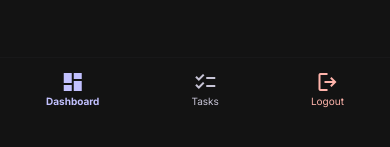
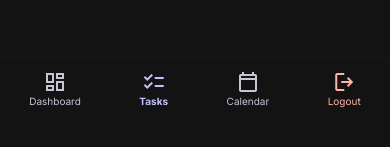
Before and after one commit to Vaibhav-Singh2/task-manager-assessment, a React (Vite) app in the folder apps/web/: page /tasks in a window 390 px wide. Shown: the part 723-870 px from the top of the page. Built offline with nearby package versions, Linux system fonts and the light colour scheme; no server answers; sample sign-in values are in the browser's storage.

Commit message:
feat: implement active state highlighting for sidebar and mobile navigation using NavLink

```diff
--- a/apps/web/src/layouts/DashboardLayout.tsx
+++ b/apps/web/src/layouts/DashboardLayout.tsx
@@ -1,7 +1,7 @@
 import { ReactNode, useEffect, useState } from 'react';
 import { useAppDispatch, useAppSelector } from '@/store/hooks';
 import { logout } from '@/store/slices/authSlice';
-import { Link, useSearchParams } from 'react-router-dom';
+import { NavLink, useSearchParams } from 'react-router-dom';
 
 interface DashboardLayoutProps {
   children: ReactNode;
@@ -52,18 +52,33 @@ export const DashboardLayout = ({ children }: DashboardLayoutProps) => {
         </div>
 
         <nav className="flex-1 flex flex-col gap-1 px-2">
-          <Link to="/dashboard" className="border-l-4 border-inverse-primary bg-secondary-container text-on-secondary-container font-medium flex items-center px-4 py-3 active:scale-[0.97] transform transition-transform">
+          <NavLink
+            to="/dashboard"
+            className={({ isActive }) =>
+              `flex items-center px-4 py-3 transform transition-all duration-200 active:scale-[0.97] ${isActive ? 'border-l-4 border-inverse-primary bg-secondary-container text-on-secondary-container font-medium' : 'text-on-surface-variant hover:text-on-surface hover:bg-surface-container-high'}`
+            }
+          >
             <span className="material-symbols-outlined mr-3">dashboard</span>
             <span className="font-body-md text-body-md">Dashboard</span>
-          </Link>
-          <Link to="/tasks" className="text-on-surface-variant flex items-center px-4 py-3 hover:text-on-surface hover:bg-surface-container-high transition-all duration-200">
+          </NavLink>
+          <NavLink
+            to="/tasks"
+            className={({ isActive }) =>
+              `flex items-center px-4 py-3 transform transition-all duration-200 active:scale-[0.97] ${isActive ? 'border-l-4 border-inverse-primary bg-secondary-container text-on-secondary-container font-medium' : 'text-on-surface-variant hover:text-on-surface hover:bg-surface-container-high border-l-4 border-transparent'}`
+            }
+          >
             <span className="material-symbols-outlined mr-3">checklist</span>
             <span className="font-body-md text-body-md">My Tasks</span>
-          </Link>
-          <Link to="/calendar" className="text-on-surface-variant flex items-center px-4 py-3 hover:text-on-surface hover:bg-surface-container-high transition-all duration-200">
+          </NavLink>
+          <NavLink
+            to="/calendar"
+            className={({ isActive }) =>
+              `flex items-center px-4 py-3 transform transition-all duration-200 active:scale-[0.97] ${isActive ? 'border-l-4 border-inverse-primary bg-secondary-container text-on-secondary-container font-medium' : 'text-on-surface-variant hover:text-on-surface hover:bg-surface-container-high border-l-4 border-transparent'}`
+            }
+          >
             <span className="material-symbols-outlined mr-3">calendar_today</span>
             <span className="font-body-md text-body-md">Calendar</span>
-          </Link>
+          </NavLink>
         </nav>
 
         <div className="border-t border-outline-variant/10 pt-stack-md flex flex-col gap-1 px-2">
@@ -115,14 +130,39 @@ export const DashboardLayout = ({ children }: DashboardLayoutProps) => {
 
       {/* Mobile Bottom Navigation */}
       <nav className="md:hidden fixed bottom-0 left-0 right-0 bg-surface border-t border-outline-variant/10 flex justify-around items-center h-16 z-40">
-        <button className="flex flex-col items-center text-primary font-bold">
-          <span className="material-symbols-outlined" style={{ fontVariationSettings: "'FILL' 1" }}>dashboard</span>
-          <span className="text-[10px]">Dashboard</span>
-        </button>
-        <Link to="/tasks" className="flex flex-col items-center text-on-surface-variant">
-          <span className="material-symbols-outlined">checklist</span>
-          <span className="text-[10px]">Tasks</span>
-        </Link>
+        <NavLink
+          to="/dashboard"
+          className={({ isActive }) => `flex flex-col items-center ${isActive ? 'text-primary font-bold' : 'text-on-surface-variant'}`}
+        >
+          {({ isActive }) => (
+            <>
+              <span className="material-symbols-outlined" style={isActive ? { fontVariationSettings: "'FILL' 1" } : {}}>dashboard</span>
+              <span className="text-[10px]">Dashboard</span>
+            </>
+          )}
+        </NavLink>
+        <NavLink
+          to="/tasks"
+          className={({ isActive }) => `flex flex-col items-center ${isActive ? 'text-primary font-bold' : 'text-on-surface-variant'}`}
+        >
+          {({ isActive }) => (
+            <>
+              <span className="material-symbols-outlined" style={isActive ? { fontVariationSettings: "'FILL' 1" } : {}}>checklist</span>
+              <span className="text-[10px]">Tasks</span>
+            </>
+          )}
+        </NavLink>
+        <NavLink
+          to="/calendar"
+          className={({ isActive }) => `flex flex-col items-center ${isActive ? 'text-primary font-bold' : 'text-on-surface-variant'}`}
+        >
+          {({ isActive }) => (
+            <>
+              <span className="material-symbols-outlined" style={isActive ? { fontVariationSettings: "'FILL' 1" } : {}}>calendar_today</span>
+              <span className="text-[10px]">Calendar</span>
+            </>
+          )}
+        </NavLink>
         <button onClick={() => dispatch(logout())} className="flex flex-col items-center text-error">
           <span className="material-symbols-outlined">logout</span>
           <span className="text-[10px]">Logout</span>
--- a/apps/web/src/pages/CalendarPage.tsx
+++ b/apps/web/src/pages/CalendarPage.tsx
@@ -1,7 +1,6 @@
 import { useMemo, useState } from 'react';
 import { DashboardLayout } from '@/layouts/DashboardLayout';
 import { useTasks } from '@/hooks/useTasks';
-import { Task } from '@/types/task';
 
 export const CalendarPage = () => {
   const { tasks, loading } = useTasks();
```
